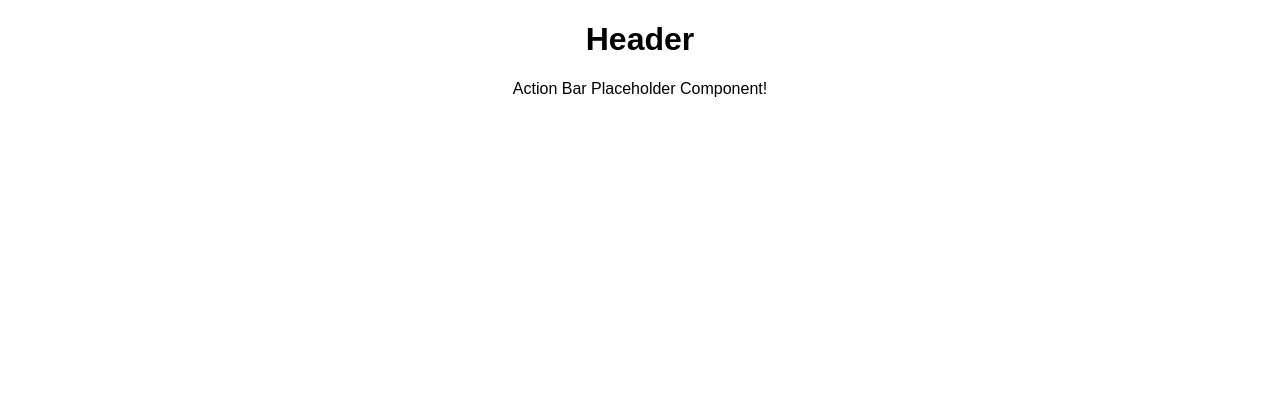
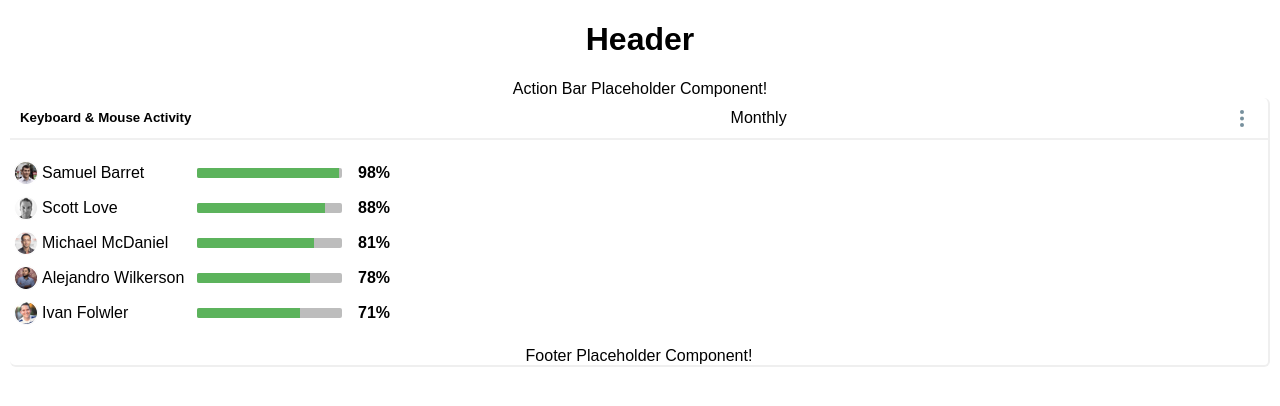
Before and after one commit to bigfanjs/Coding-challenge-dashboard, a React (Create React App) app: page / in a window 1280 px wide. Shown: the top 406 px of the page. Built offline with nearby package versions, Linux system fonts and the light colour scheme.

Commit message:
feat: creates the keyboard&mouse-activity component

```diff
--- a/package.json
+++ b/package.json
@@ -3,6 +3,7 @@
   "version": "0.1.0",
   "private": true,
   "dependencies": {
+    "material-ui": "^0.18.7",
     "react": "^15.6.1",
     "react-dom": "^15.6.1"
   },
--- a/src/App.js
+++ b/src/App.js
@@ -3,6 +3,60 @@ import './App.css';
 
 import Header from './components/header';
 import ActionBar from './components/action-bar';
+import Activity from './components/keyboard&mouse-activity';
+
+const dummyData = [
+  {
+    _id: 0,
+    name: 'Samuel Barret',
+    monthlyActivity: '98%',
+    avatar: {
+      name: 'user1-avatar',
+      url: '/images/user1-avatar.png'
+    },
+    weeklyMobileUsage: '20h 45m'
+  },
+  {
+    _id: 1,
+    name: 'Scott Love',
+    monthlyActivity: '88%',
+    avatar: {
+      name: 'user2-avatar',
+      url: '/images/user2-avatar.png'
+    },
+    weeklyMobileUsage: '20h 45m'
+  },
+  {
+    _id: 2,
+    name: 'Michael McDaniel',
+    monthlyActivity: '81%',
+    avatar: {
+      name: 'user3-avatar',
+      url: '/images/user3-avatar.png'
+    },
+    weeklyMobileUsage: '20h 45m'
+  },
+  {
+    _id: 3,
+    name: 'Alejandro Wilkerson',
+    monthlyActivity: '78%',
+    avatar: {
+      name: 'user4-avatar',
+      url: '/images/user4-avatar.png'
+    },
+    weeklyMobileUsage: '20h 45m'
+  },
+  {
+    _id: 4,
+    name: 'Ivan Folwler',
+    monthlyActivity: '71%',
+    avatar: {
+      name: 'user4-avatar',
+      url: '/images/user5-avatar.png'
+    },
+    weeklyMobileUsage: '20h 45m'
+  }
+];
 
 class App extends Component {
   render() {
@@ -10,6 +64,7 @@ class App extends Component {
       <div className="App">
         <Header />
         <ActionBar />
+        <Activity users={dummyData} />
       </div>
     );
   }
--- /dev/null
+++ b/src/components/keyboard&mouse-activity/app/app.js
@@ -0,0 +1,13 @@
+import React from 'react';
+
+import Widget from '../../widget';
+import UsersList from '../users-list';
+
+export default function ({ users }) {
+  return (
+    <Widget
+      title="Keyboard & Mouse Activity"
+      body={<UsersList users={users} />}
+      />
+  );
+}
--- /dev/null
+++ b/src/components/keyboard&mouse-activity/app/index.js
@@ -0,0 +1,2 @@
+import App from './app';
+export default App;
--- /dev/null
+++ b/src/components/keyboard&mouse-activity/index.js
@@ -0,0 +1,2 @@
+import App from './app';
+export default App;
--- /dev/null
+++ b/src/components/keyboard&mouse-activity/users-item/index.js
@@ -0,0 +1,2 @@
+import UsersItem from './users-item';
+export default UsersItem;
--- /dev/null
+++ b/src/components/keyboard&mouse-activity/users-item/users-item.css
@@ -0,0 +1,11 @@
+.activity_users_item {
+  display: flex;
+  align-items: center;
+  height: 35px;
+}
+
+.activity_users_item h4 {
+  position: absolute;
+  left: 358px;
+  margin: 0;
+}
--- /dev/null
+++ b/src/components/keyboard&mouse-activity/users-item/users-item.js
@@ -0,0 +1,29 @@
+import React from 'react';
+import LinearProgress from 'material-ui/LinearProgress';
+
+import './users-item.css';
+
+const styles = {
+  progress: {
+    width: '145px',
+    height: '10px',
+    position: 'absolute',
+    left: '197px'
+  }
+};
+
+export default function ({name, avatar, monthlyActivity}) {
+  return (
+    <li className="activity_users_item">
+      <img src={avatar.url} alt="avatar" />
+      <span>{ name }</span>
+      <LinearProgress
+        mode="determinate"
+        value={parseInt(monthlyActivity)}
+        color="#5cb35c"
+        style={styles.progress}
+        />
+      <h4>{monthlyActivity}</h4>
+    </li>
+  );
+}
--- /dev/null
+++ b/src/components/keyboard&mouse-activity/users-list/index.js
@@ -0,0 +1,2 @@
+import UsersList from './users-list';
+export default UsersList;
--- /dev/null
+++ b/src/components/keyboard&mouse-activity/users-list/users-list.css
@@ -0,0 +1,4 @@
+.activity_users_list {
+  list-style-type: none;
+  padding: 0;
+}
--- /dev/null
+++ b/src/components/keyboard&mouse-activity/users-list/users-list.js
@@ -0,0 +1,17 @@
+import React from 'react';
+
+import UsersItem from '../users-item';
+
+import './users-list.css';
+
+export default function ({ users }) {
+  return (
+    <ul className="activity_users_list">
+      {
+        users.map(user => (
+          <UsersItem key={user._id} {...user} />
+        ))
+      }
+    </ul>
+  );
+}
--- a/src/index.js
+++ b/src/index.js
@@ -1,8 +1,14 @@
 import React from 'react';
 import ReactDOM from 'react-dom';
+import MuiThemeProvider from 'material-ui/styles/MuiThemeProvider';
 import './index.css';
 import App from './App';
 import registerServiceWorker from './registerServiceWorker';
 
-ReactDOM.render(<App />, document.getElementById('root'));
+ReactDOM.render(
+  <MuiThemeProvider>
+    <App />
+  </MuiThemeProvider>,
+  document.getElementById('root')
+);
 registerServiceWorker();
```
Also changed, not shown: 1 other file (tests, documents, lock files or other folders).
